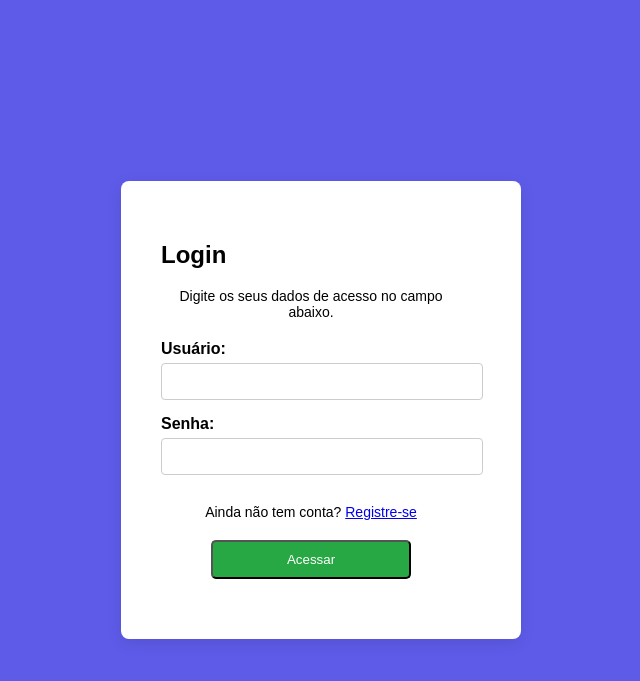
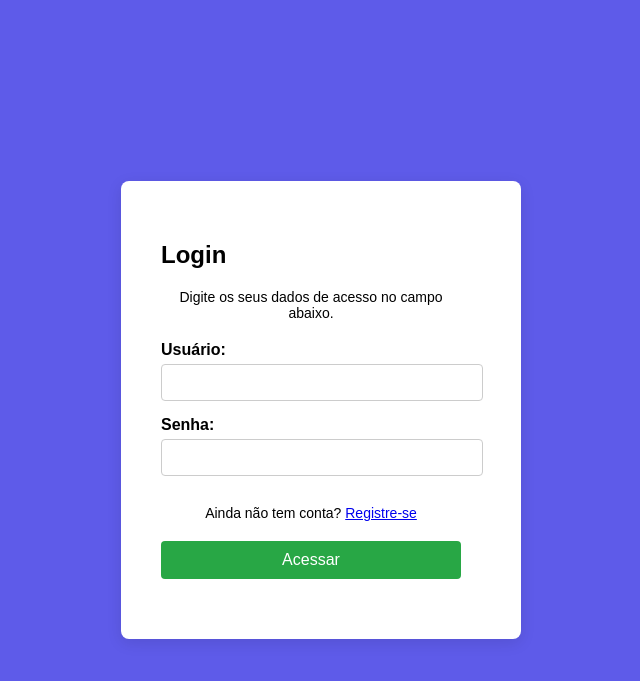
Before and after one commit to natan20200679/Biblioteca-Project-Fuctura, a Django app: page / in a window 1280 px wide. Shown: the part 20-701 px from the top of the page, without its empty margins (319-959 px from the left). Run offline with Django 5.2, Linux system fonts and the light colour scheme.

Commit message:
Syntax fix

```diff
--- a/biblioteca/static/login/login.css
+++ b/biblioteca/static/login/login.css
@@ -48,7 +48,7 @@ input {
     text-decoration: none;
 }
 
-.btm {
+.btn {
     width: 100%;
     padding: 10px;
     background-color: #28a745;
```
